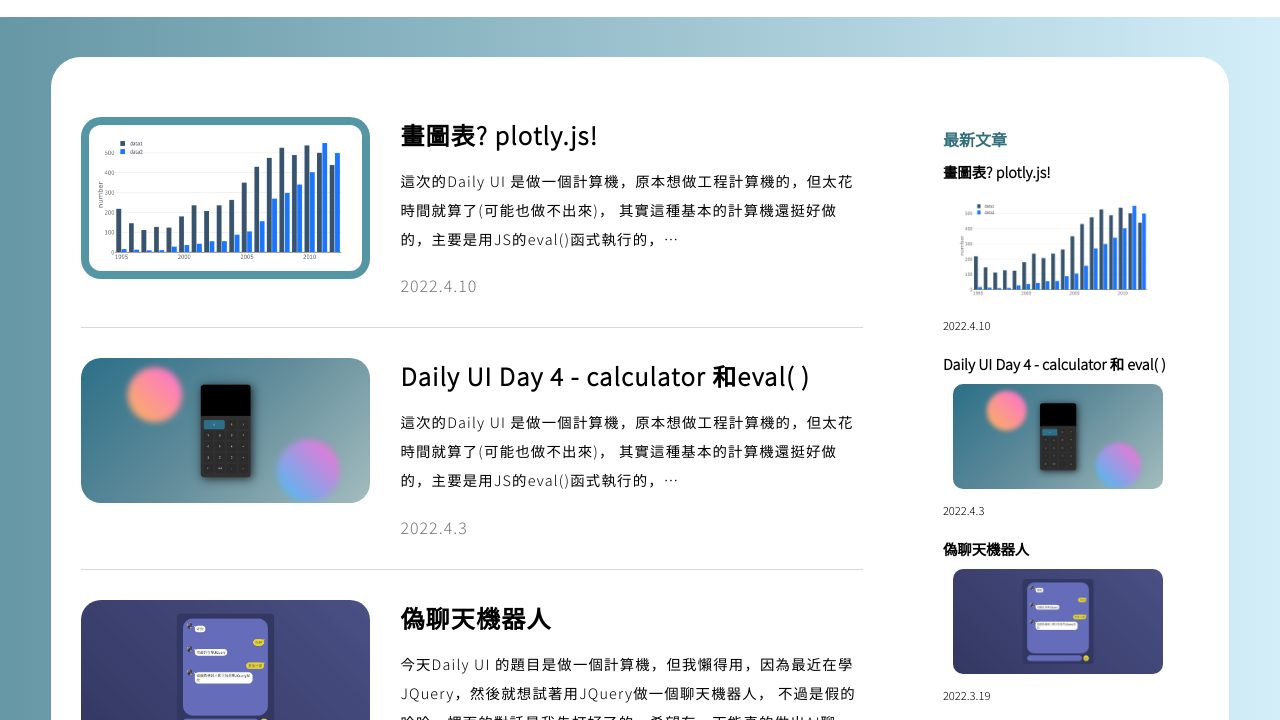
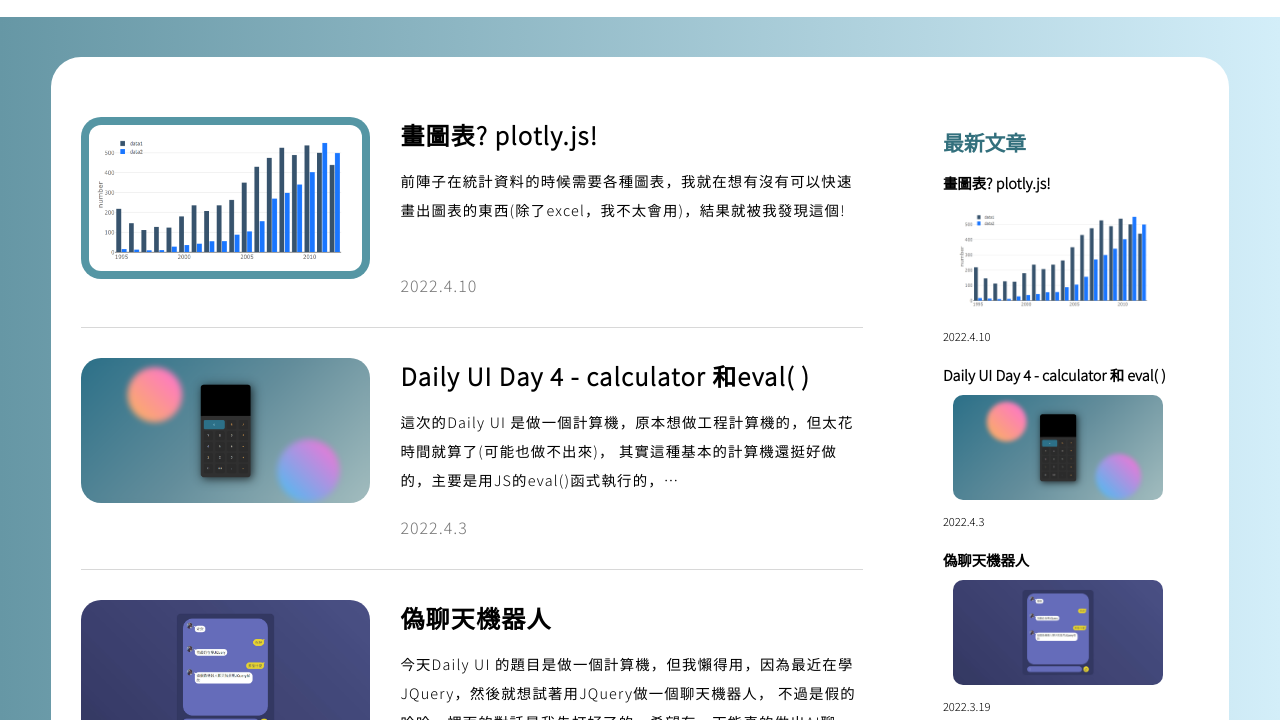
Before and after one commit to kun881225/Shan_Blog, a plain HTML site: page index.html in a window 1280 px wide. Shown: the part 72-792 px from the top of the page. Drawn offline with Linux system fonts and the light colour scheme.

Commit message:
plotly 1.1

```diff
--- a/index.html
+++ b/index.html
@@ -42,8 +42,7 @@
                     <div>
                         <h3 class="contentTitle">畫圖表? plotly.js!</h3>
                         <p class="contentText">
-                            這次的Daily UI 是做一個計算機，原本想做工程計算機的，但太花時間就算了(可能也做不出來)，
-                        其實這種基本的計算機還挺好做的，主要是用JS的<span class="code">eval()</span>函式執行的，
+                            前陣子在統計資料的時候需要各種圖表，我就在想有沒有可以快速畫出圖表的東西(除了excel，我不太會用)，結果就被我發現這個!
                         <br>
                         <br>
 
--- a/index/article.css
+++ b/index/article.css
@@ -135,8 +135,9 @@
 }
 
 .indexBox .secondaryContentBox h4 {
-    font-size: 1.2rem;
+    font-size: 1.3rem;
     padding: 10px 0px;
+    margin-bottom: 10px;
     color: #33707d;
 }
 
--- a/index/index.css
+++ b/index/index.css
@@ -141,7 +141,9 @@
 }
 
 .indexBox .secondaryContentBox h4 {
+    font-size: 1.3rem;
     padding: 10px 0px;
+    margin-bottom: 5px;
     color: #33707d
 }
 
```
